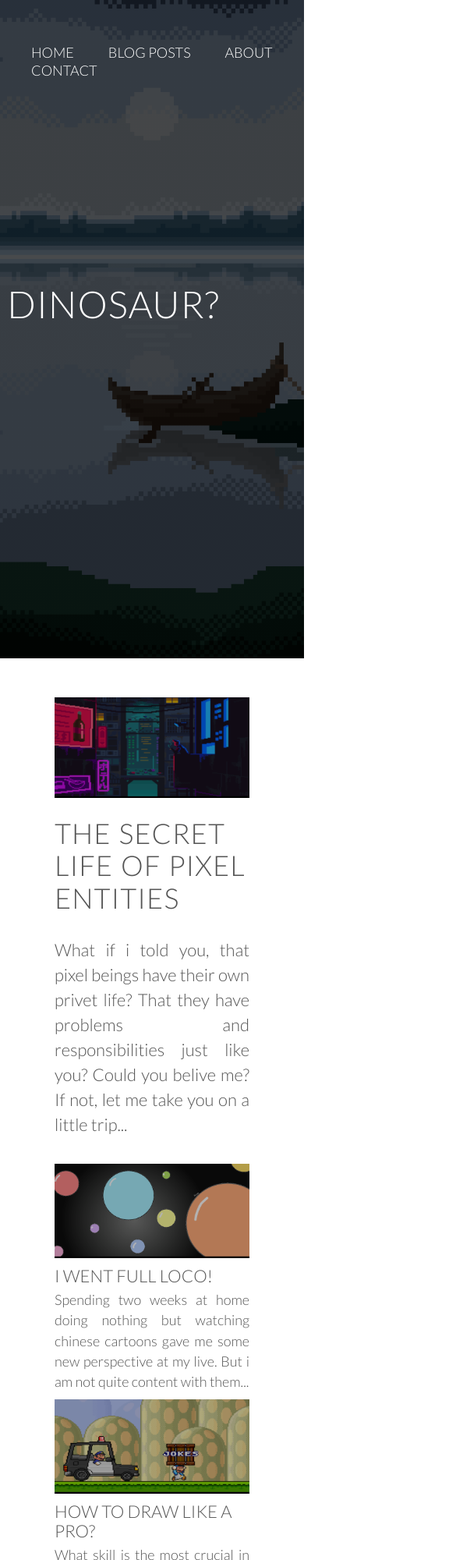
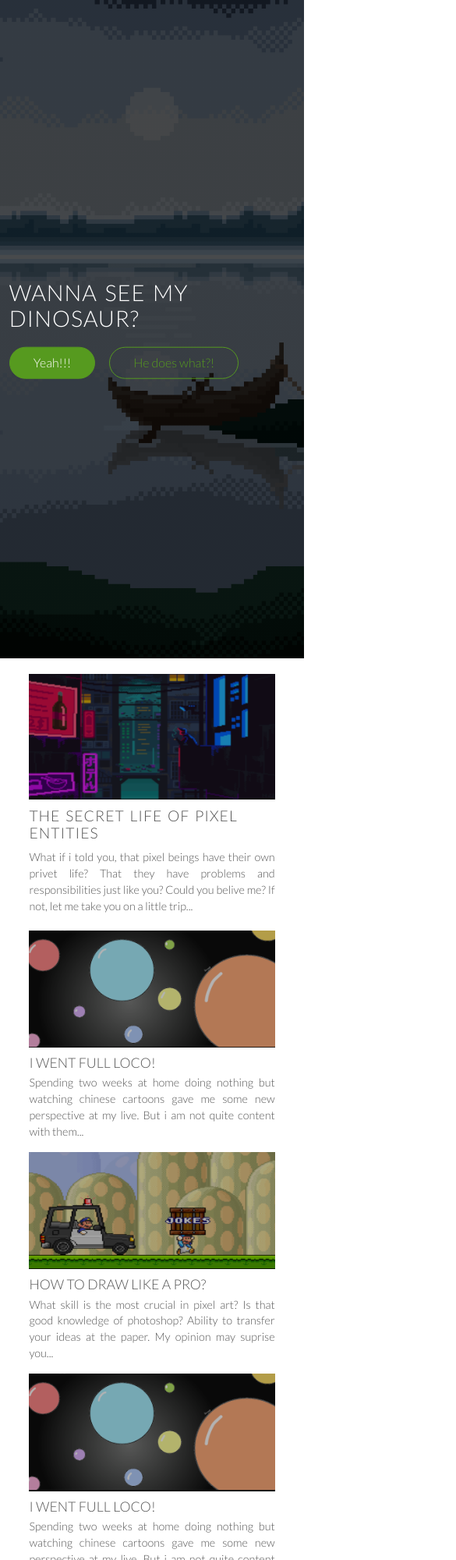
Before and after one commit to CrownClownX/Pixel-Art-Blog-Frontend, a plain HTML site: page index.html in a window 390 px wide. Shown: the top 2000 px of the page at 78% size, 585 px wide, since content can reach past the window. Drawn offline with Linux system fonts and the light colour scheme; files whose address does not match are found by name.

Commit message:
Basic responsive setup

```diff
--- /dev/null
+++ b/Resources/Css/queries.css
@@ -0,0 +1,99 @@
+
+/**/
+@media only screen and (max-width: 1200px) {
+    .header-container {
+        width: 100%;
+        padding: 0 2%;
+    }
+
+    .row {
+        padding: 0 2%;
+    }
+
+    section {
+        padding: 40px;
+    }
+}
+
+/**/
+@media only screen and (max-width: 1023px) {
+    body {
+        font-size: 18px;
+    }
+
+    section {
+        padding: 30px;
+    }
+
+    .category {
+        padding: 2%;
+    }
+
+    .side-box img {
+        width: 115%;
+    }
+}
+
+/**/
+@media only screen and (max-width: 767px) {
+
+    .header-container {
+        width: 100%;
+        padding: 0 3%;
+    }
+
+    h1 {
+        font-size: 180%;
+    }
+
+    h2 {
+        font-size: 150%;
+    }
+
+    body {
+        font-size: 16px;
+    }
+
+    .main-box p {
+        font-size: 90%;
+    }
+
+    .main-box h2 {
+        font-size: 120%;
+    }
+
+    section {
+        padding: 20px 10px;
+    }
+
+    .box {
+        margin-right: 0;
+    }
+
+    .col {
+        width: 100%;
+        margin: 0 0 0 0;
+    }
+
+    .main-nav {
+        visibility: hidden;
+    }
+
+    .side-box img {
+        width: 70%;
+        margin-right: 18%;
+    }
+
+    .main-box figure {
+        margin-bottom: 10px;
+    }
+
+    .box {
+        padding-bottom: 15px;
+    }
+}
+
+/**/
+@media only screen and (max-width: 480px) {
+
+}
--- a/Resources/Css/style.css
+++ b/Resources/Css/style.css
@@ -8,12 +8,14 @@
     box-sizing: border-box;
 }
 
-html {
+html,
+body {
     background-color: #fff;
     color: #555;
     font-family: 'Lato', 'Arial', sans-serif;
     font-weight: 300;
     font-size: 20px;
+    overflow-x: hidden;
 }
 
 /*----------------------------------------------*/
@@ -42,7 +44,7 @@ html {
     width: 150px;
     margin: 0 auto;
     margin-top: 30px;
-    margin-bottom: 60px;
+    margin-bottom: 30px;
 }
 
 a:link,
@@ -88,7 +90,7 @@ h2 {
     font-size: 180%;
     letter-spacing: 1px;
     word-spacing: 2px;
-    margin-bottom: 30px;
+    margin-bottom: 10px;
     text-align: center;
 }
 
@@ -107,13 +109,6 @@ header {
     background-position: center;
     background-attachment: fixed;
     height: 100vh;
-}
-
-.logo {
-    height: 100px;
-    width: auto;
-    float: left;
-    margin-top: 20px;
 }
 
 .header-container {
@@ -203,17 +198,13 @@ input[type=submit] {
 /*---------------- RECENT POST SETUP ----------------*/
 /*----------------------------------------------*/
 
-.main-post {
-    margin-bottom: 25px;
+.main-box{
+    padding: 0px 10px;
+    padding-bottom: 10px;
 }
 
-.main-post figure img {
+.main-box figure {
     margin-bottom: 25px;
-}
-
-.main-box{
-    padding: 0px 20px;
-    padding-bottom: 10px;
 }
 
 .main-box p {
@@ -314,6 +305,10 @@ blockquote {
     padding: 0px 20px;
 }
 
+.side-box img {
+    width: 90%;
+}
+
 .border-div {
     background-color: #fff;
     width: 90%;
@@ -343,10 +338,6 @@ blockquote {
 .course-info p {
     font-size: 100%;
     line-height: 145%;
-}
-
-.course-img {
-    width: 90%;
 }
 
 /*----------------------------------------------*/
--- a/index.html
+++ b/index.html
@@ -2,11 +2,15 @@
 <html lang="en">
 
 <head>
+
+    <meta name="viewport" content="width=device-width, initial-scale=1.0">
+
     <meta charset="utf-8">
     <link rel="stylesheet" type="text/css" href="Vendors/Css/normalize.css" />
     <link rel="stylesheet" type="text/css" href="Vendors/Css/grid.css" />
     <link rel="stylesheet" type="text/css" href="Vendors/Css/ionicons.min.css" />
     <link rel="stylesheet" type="text/css" href="Resources/Css/style.css" />
+    <link rel="stylesheet" type="text/css" href="Resources/Css/queries.css" />
     <link href="https://fonts.googleapis.com/css?family=Lato:100,300,300i,400" rel="stylesheet">
     <title>Pixel Art Blog</title>
 </head>
@@ -42,7 +46,8 @@
     <section class="section-posts">
         <div class="row">
             <div class="col span-2-of-3 main-box">
-                <figure class="main-post post-image">
+                <div class=" main-box">
+                    <figure class="post-image">
                         <img src="Resources/Img/days.png" alt="Days"/>
                     </figure>
                     <h2><a href="#">The secret life of pixel entities</a></h2>
@@ -51,14 +56,15 @@
                         you? Could you belive me? If not, let me take you on a little trip...
                     </p>
                 </div>
+            </div>
 
             <div class="col span-1-of-3">
                 <div class="box">
-                    <figure class="post-image ">
+                    <figure class="post-image">
                         <img src="Resources/Img/bubles.png" alt="Bubles"/>
                     </figure>
                     <h3><a href="#">I went full loco!</a></h3>
-                    <p class="secondary-post">
+                    <p>
                         Spending two weeks at home doing nothing but watching chinese cartoons gave me some new perspective at my live. But i am
                         not quite content with them...
                     </p>
@@ -69,7 +75,7 @@
                         <img src="Resources/Img/car.png" alt="Car"/>
                     </figure>
                     <h3><a href="#">How to draw like a pro?</a></h3>
-                    <p class="secondary-post">
+                    <p >
                         What skill is the most crucial in pixel art? Is that good knowledge of photoshop? Ability to transfer your ideas at the paper.
                         My opinion may suprise you...
                     </p>
@@ -78,37 +84,43 @@
         </div>
 
         <div class="row">
-            <div class="col span-1-of-3 box">
+            <div class="col span-1-of-3">
+                <div class="box">
                     <figure class="post-image">
                         <img src="Resources/Img/bubles.png" alt="Bubles"/>
                     </figure>
                     <h3><a href="#">I went full loco!</a></h3>
-                <p class="secondary-post">
+                    <p>
                         Spending two weeks at home doing nothing but watching chinese cartoons gave me some new perspective at my live. But i am
                         not quite content with them...
                     </p>
                 </div>
+            </div>
 
-            <div class="col span-1-of-3 box">
+            <div class="col span-1-of-3">
+                <div class="box">
                 <figure class="post-image">
                     <img src="Resources/Img/car.png" alt="Car"/>
                 </figure>
                 <h3><a href="#">How to draw like a pro?</a></h3>
-                <p class="secondary-post">
+                <p>
                     What skill is the most crucial in pixel art? Is that good knowledge of photoshop? Ability to transfer your ideas at the paper.
                     My opinion may suprise you...
                 </p>
                 </div>
+            </div>
 
-            <div class="col span-1-of-3 box">
+            <div class="col span-1-of-3">
+                <div class="box">
                 <figure class="post-image">
                     <img src="Resources/Img/tower.png" alt="Tower"/>
                 </figure>
                 <h3><a href="#">Working on a new project</a></h3>
-                <p class="secondary-post">
+                <p>
                     My mind is shaking with fear after read my to do list. So to make my life easier i'm gonna start a new project. Hope you will
                     like it...
                 </p>
+                </div>
             </div>
 
         </div>
@@ -167,8 +179,10 @@
         </div>
 
         <div class="row">
-            <div class="col span-1-of-3 side-box">
+            <div class="col span-1-of-3">
+                <div class="side-box">
                     <img class="course-img" src="Resources/Img/solider.png" alt="Solider" />
+                </div>
             </div>
 
             <div class="col span-2-of-3">
```
Lines whose indentation alone changed are shown as unchanged.
